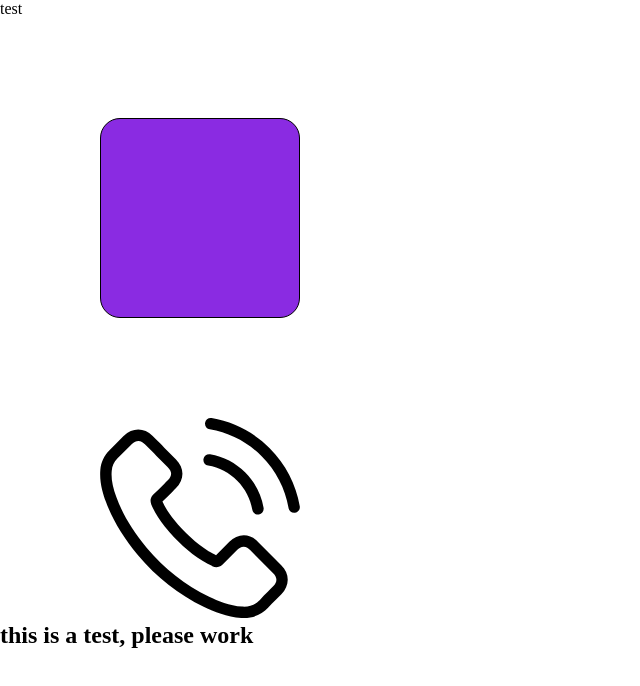
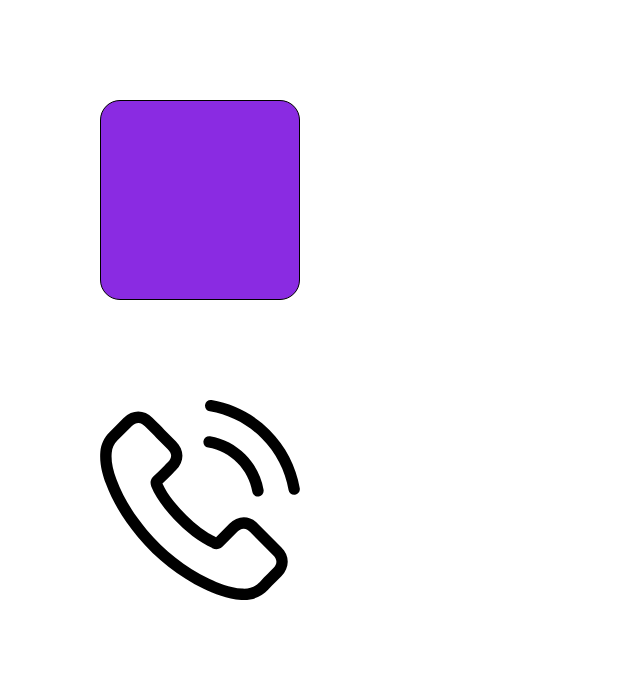
Before and after one commit to Lifecam98/Frontend-undervisning-Animasjoner-og-Transitions-04.11.24, a plain HTML site: page index.html in a window 1280 px wide. Shown: the whole page, without its empty margins (0-640 px from the left). Drawn offline with Linux system fonts and the light colour scheme.

Commit message:
anotherone

```diff
--- a/index.html
+++ b/index.html
@@ -7,9 +7,7 @@
 		<title>Animasjoner og transitions</title>
 	</head>
 	<body>
-		<div>test</div>
 		<div class="box"></div>
 		<img src="./Assets/phone-call-svgrepo-com.svg" class="phone-svg" />
-		<h2>this is a test, please work</h2>
 	</body>
 </html>
```
